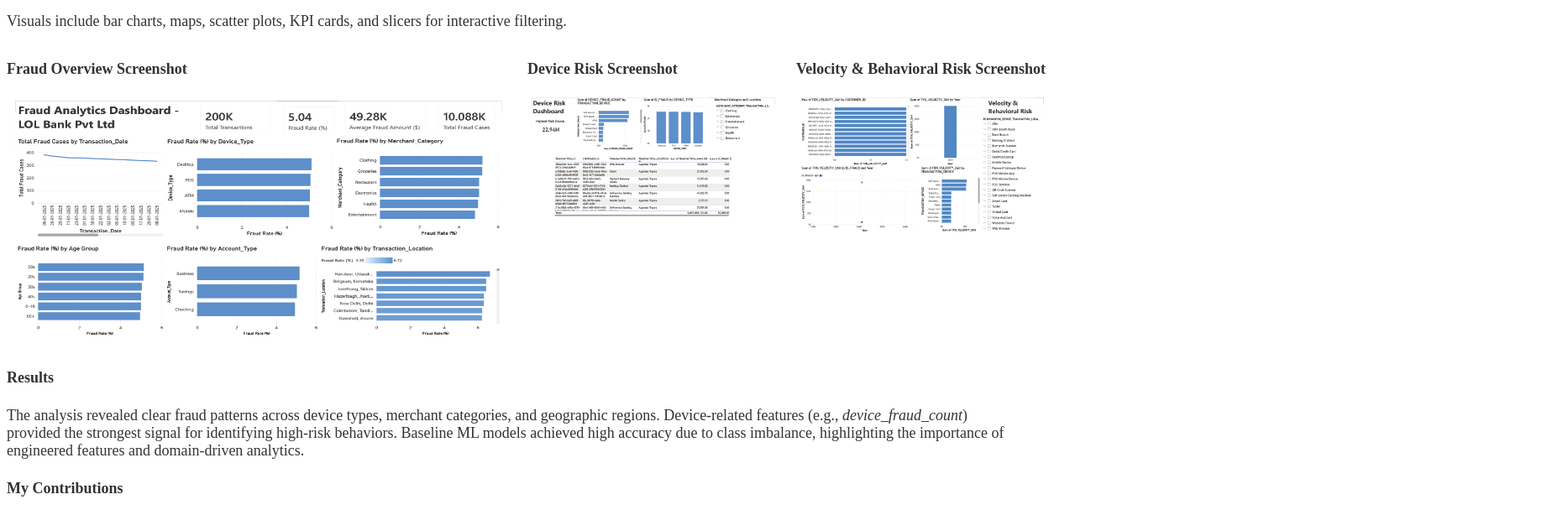
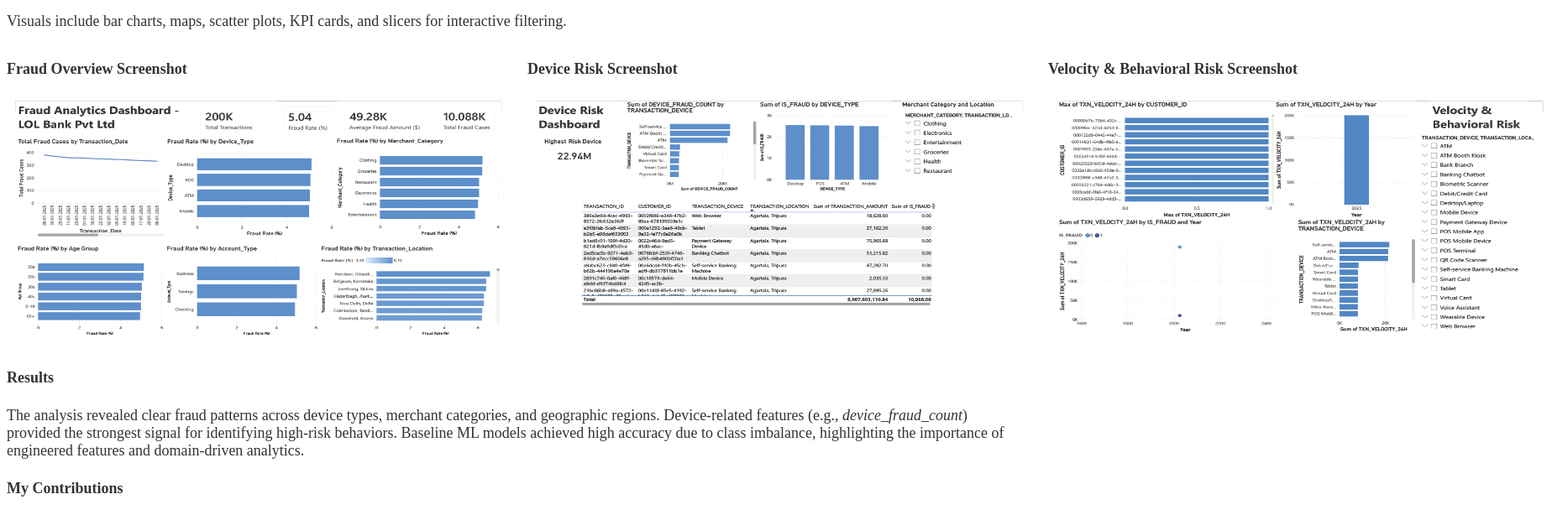
Before and after one commit to oliviagette/oliviagette.github.io, a plain HTML site: page projects/fraud.html in a window 1280 px wide. Shown: the part 1543-2157 px from the top of the page at 84% size, 1848 px wide, since content can reach past the window. Drawn offline with Linux system fonts and the light colour scheme.

Commit message:
Update fraud.html
changing heights and widths of photos

```diff
--- a/projects/fraud.html
+++ b/projects/fraud.html
@@ -102,11 +102,11 @@
     </div>
     <div>
       <p><b>Device Risk Screenshot</b></p>
-      <img src="/assets/img/device_risk.png" width="300">
+      <img src="/assets/img/device_risk.png" width="600" height="300">
     </div>
     <div>
       <p><b>Velocity & Behavioral Risk Screenshot</b></p>
-      <img src="/assets/img/behavior_risk.png" width="300">
+      <img src="/assets/img/behavior_risk.png" width="600" height="300">
     </div>
   </div>
 
```
